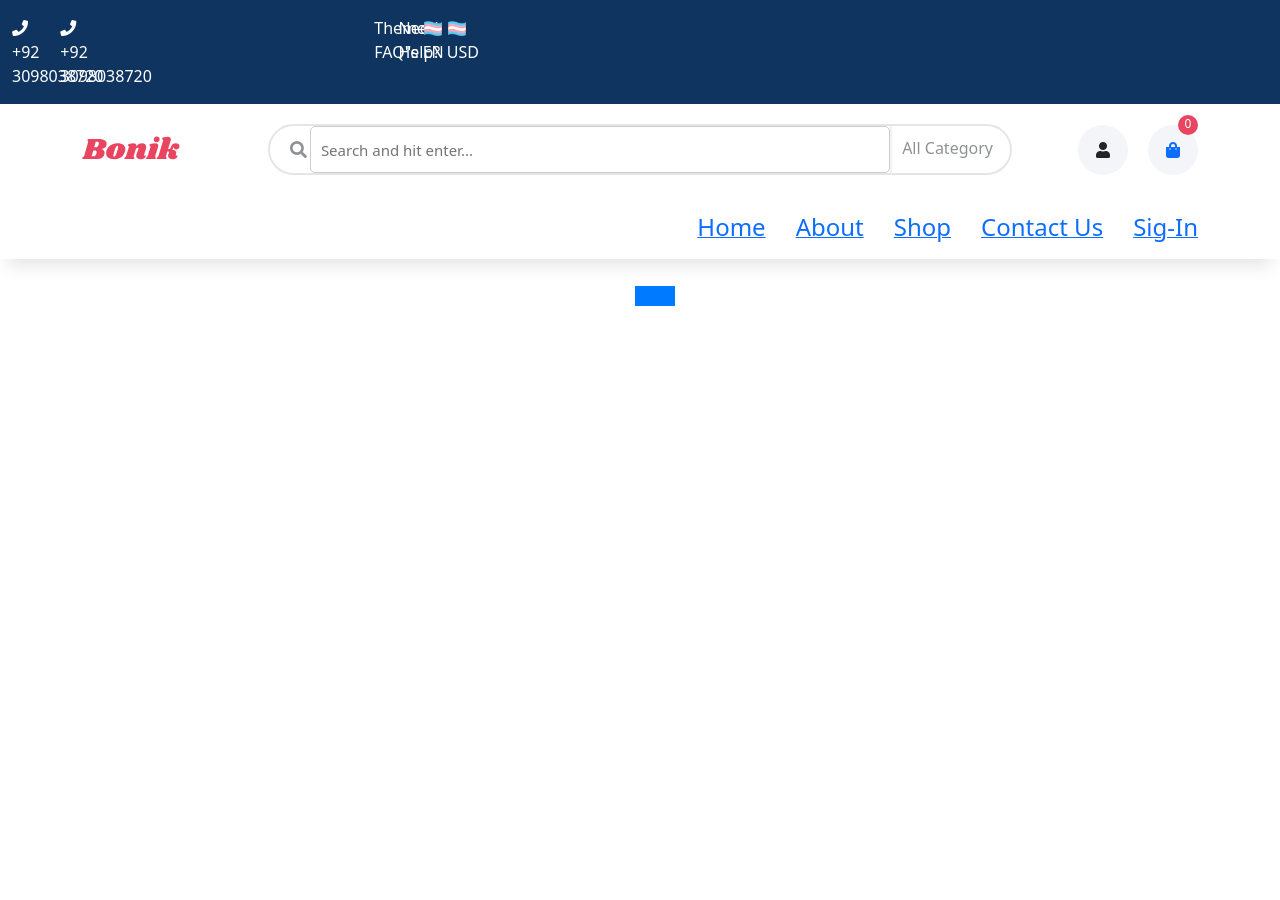
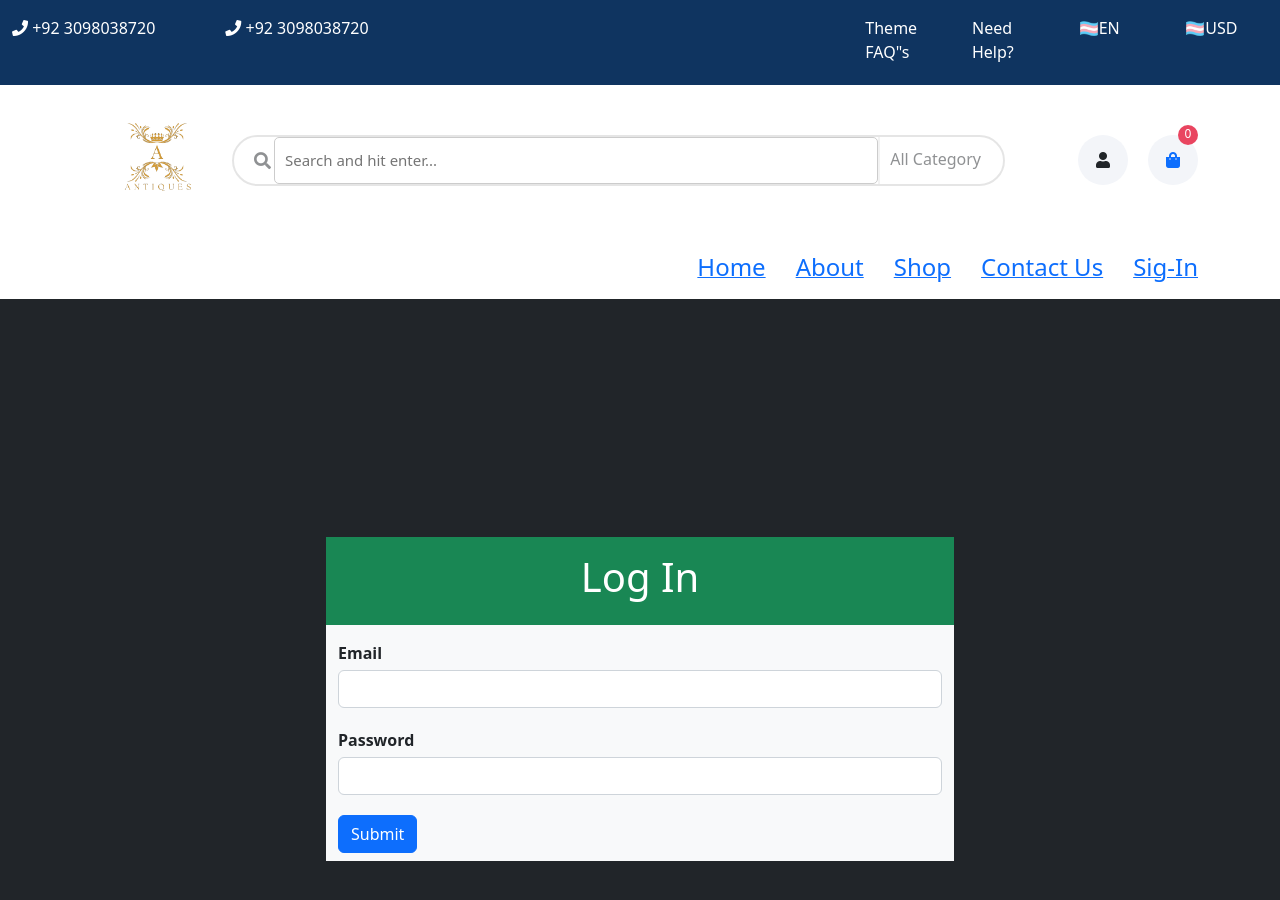
Before and after one commit to RanaZainPNY/mernproject, a React (Create React App) app in the folder frontend/: page /signin in a window 1280 px wide. Shown: the top 900 px of the page. Before the commit the page ends 800 px from the top, so only its background shows below. Built offline with nearby package versions, Linux system fonts and the light colour scheme.

Commit message:
added contact us and sign in

```diff
--- a/frontend/src/App.css
+++ b/frontend/src/App.css
@@ -15,10 +15,10 @@ body {
   background: #f6f9fc;
   padding: 50px 0;
 }
-.container {
-  max-width: 90%;
+/* .container {
+  max-width: 100%;
   margin: auto;
-}
+} */
 .d_flex {
   display: flex;
   justify-content: space-between;
@@ -33,7 +33,7 @@ body {
 }
 a {
   text-decoration: none;
-  color: black;
+  /* color: blue; */
 }
 li {
   list-style: none;
@@ -53,9 +53,9 @@ button {
   outline: none;
   background-color: none;
 }
-.row {
-  width: 50%;
-}
+/* .row {
+  width: 100%;
+} */
 .icon-circle {
   width: 50px;
   height: 50px;
--- a/frontend/src/App.js
+++ b/frontend/src/App.js
@@ -7,6 +7,7 @@ import {
 import Header from "./common/header/Header";
 import Pages from "./pages/Pages";
 import ContactUs from "./components/website/Contactus/Contactus";
+import Signin from "./components/website/SignIn/Signin";
 
 function App() {
 
@@ -21,6 +22,9 @@ function App() {
           <Route path="/contact" exact>
             <ContactUs/>
           </Route>
+          <Route path="/signin" exact>
+            <Signin/>
+          </Route>
         </Switch>
       </Router>
     </>
--- a/frontend/src/common/header/Header.css
+++ b/frontend/src/common/header/Header.css
@@ -13,13 +13,11 @@
 }
 /*------head-----------*/
 /*------search-----------*/
-.search {
-  padding: 20px 0;
-}
-.search .logo img {
+
+/* .search .logo img {
   width: auto;
   height: auto;
-}
+} */
 .search .width {
   width: 20%;
 }
--- a/frontend/src/common/header/Navbar.js
+++ b/frontend/src/common/header/Navbar.js
@@ -39,7 +39,7 @@ const Navbar = () => {
                 </Link>
               </li>
               <li>
-                <Link to="/vendor">
+                <Link to="/contact">
                   <span className="fs-4">contact us</span>
                 </Link>
               </li>
@@ -47,13 +47,13 @@ const Navbar = () => {
                 <Link to='/track'>track my order</Link>
               </li> */}
               <li>
-                <Link to="/contact">
+                <Link to="/signin">
                   <span className="fs-4">sig-in</span>
                 </Link>
               </li>
             </ul>
 
-            <button
+            {/* <button
               className="toggle"
               onClick={() => setMobileMenu(!MobileMenu)}
             >
@@ -62,7 +62,8 @@ const Navbar = () => {
               ) : (
                 <i className="fa fa-bars open"></i>
               )}
-            </button>
+            </button> */}
+
           </div>
         </div>
       </header>
--- a/frontend/src/common/header/Search.js
+++ b/frontend/src/common/header/Search.js
@@ -1,5 +1,6 @@
 import React from 'react'
-import logo from "../../component/assets/images/logo.svg"
+// import logo from "../../component/assets/images/logo.svg"
+import logo from "../../component/assets/images/logo.png"
 import { Link } from "react-router-dom"
 
 const Search = ({ CartItem }) => {
@@ -14,8 +15,8 @@ const Search = ({ CartItem }) => {
       <>
       <section className='search'>
         <div className='container c_flex'>
-          <div className='logo width '>
-            <img src={logo} alt='' />
+          <div >
+            <img src={logo} alt='Brand Logo' style={{ width: "150px", height: "150px" }}/>
           </div>
 
           <div className='search-box f_flex'>
--- a/frontend/src/components/website/SignIn/Signin.js
+++ b/frontend/src/components/website/SignIn/Signin.js
@@ -19,10 +19,6 @@ const Signin = () => {
     <div>
       <div className="container-fluid  bg-dark vh-100 d-flex justify-content-center align-items-center">
         <div className="container  w-50 bg-light ">
-          {/* <div className="row">Logo Here</div> */}
-          {/* <div>
-            <img src="logo.png" alt="" />
-          </div> */}
           <div className="row">
             <div className="container bg-success text-white mb-3 p-3">
               <h1 className="text-center">Log In</h1>
```
